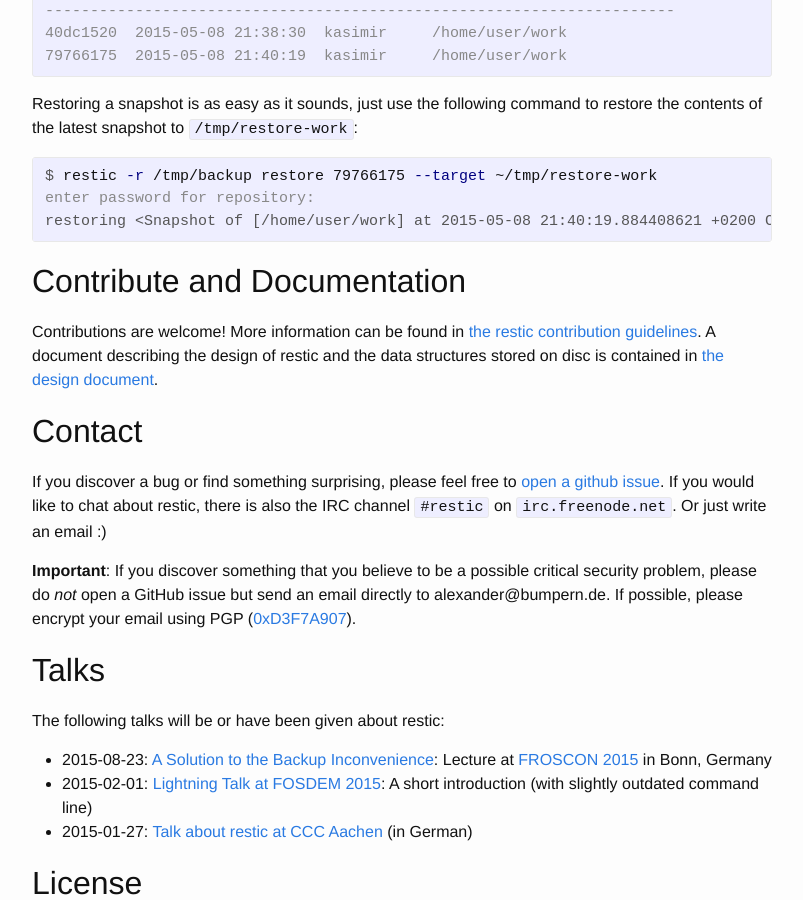
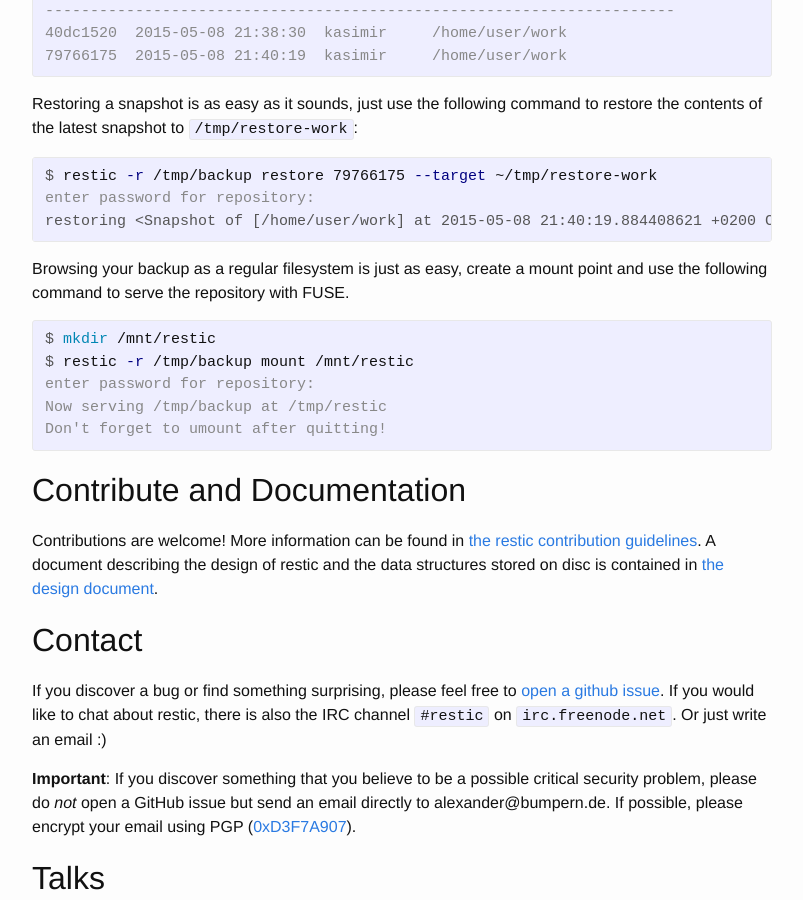
Before and after one commit to restic/restic.github.io, a Jekyll site: the page built from index.md, in a window 1280 px wide and 900 px high, scrolled down 2941 px. Shown: the whole window, without its empty margins (238-1041 px from the left). Built offline with Jekyll 4.4.1, drawn with Linux system fonts in a browser that asks for light colours; some of the changed text lies outside the part shown.

Commit message:
Update index.md
Corrected the command line arguments and added documentation for mounting the backup.

```diff
--- a/index.md
+++ b/index.md
@@ -129,6 +129,16 @@ enter password for repository:
 restoring <Snapshot of [/home/user/work] at 2015-05-08 21:40:19.884408621 +0200 CEST> to /tmp/restore-work
 {% endhighlight %}
 
+Browsing your backup as a regular filesystem is just as easy, create a mount point and use the following command to serve the repository with FUSE.
+
+{% highlight console %}
+$ mkdir /mnt/restic
+$ restic -r /tmp/backup mount /mnt/restic
+enter password for repository:
+Now serving /tmp/backup at /tmp/restic
+Don't forget to umount after quitting!
+{% endhighlight %}
+
 Contribute and Documentation
 ============================
 
```
Also changed, not shown: other parts of index.md (+1 -1 lines).
